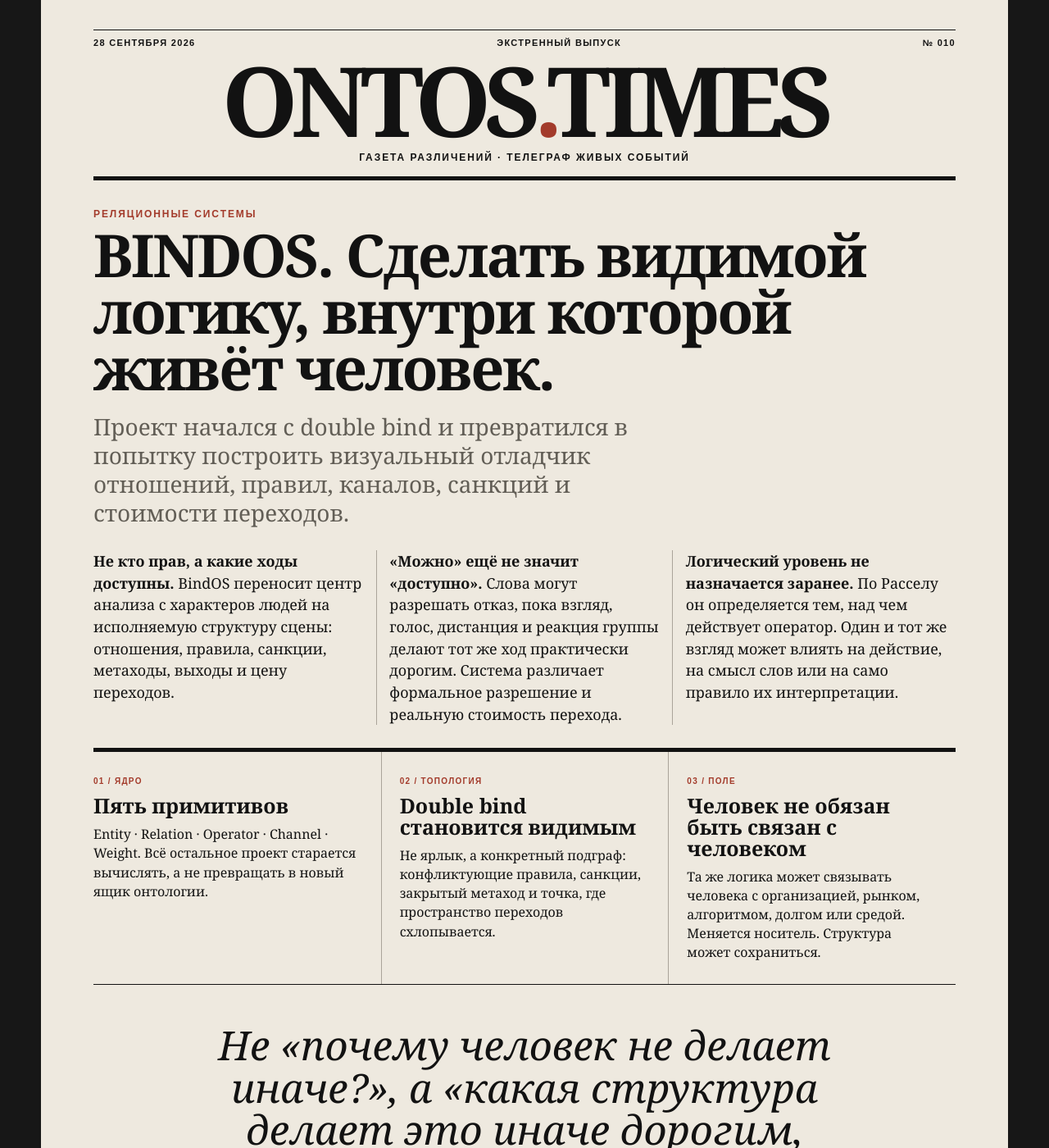
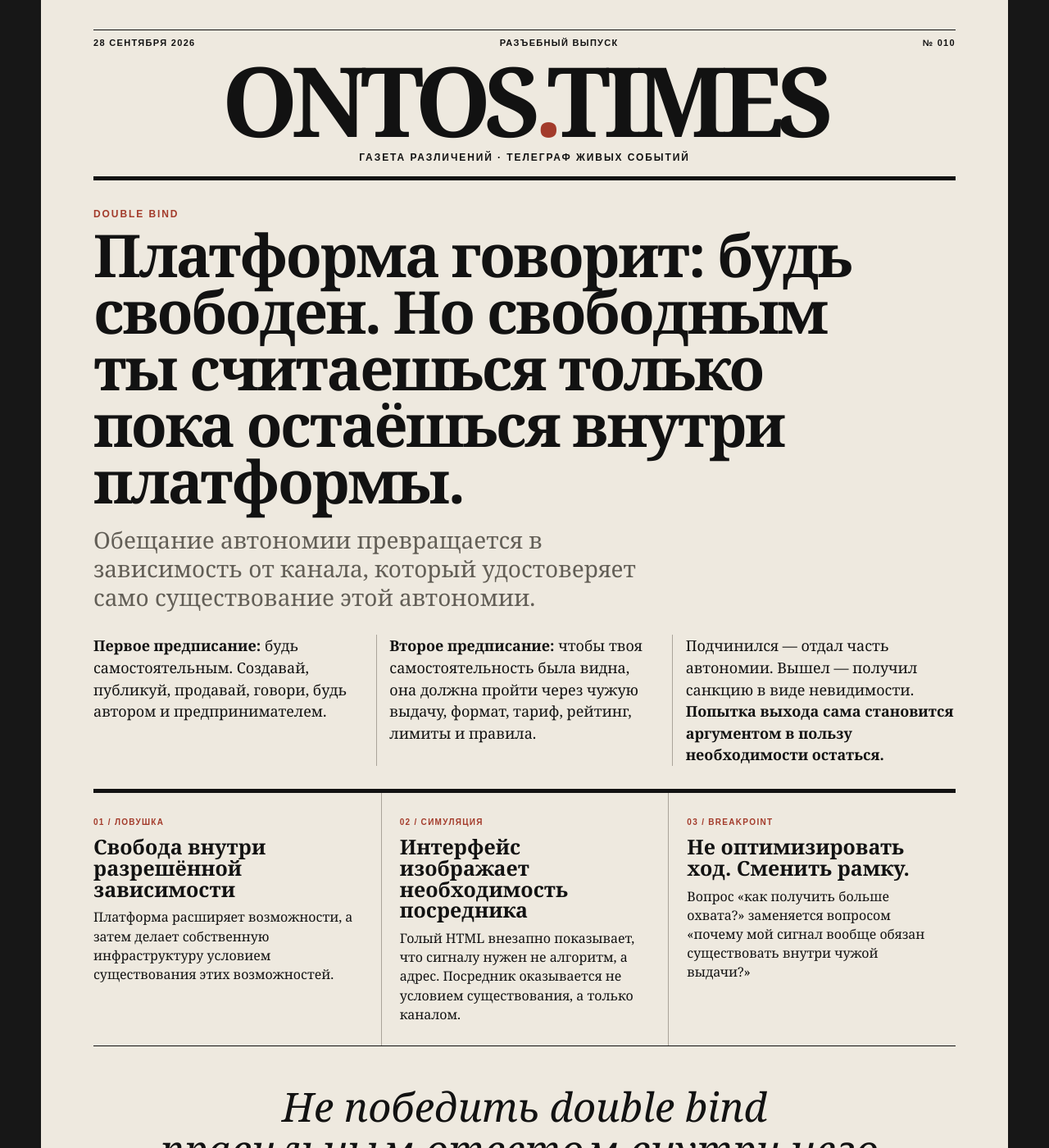
Before and after one commit to OntosLive/Ontos.Times, a Jekyll site: the page index.html, which Jekyll copies as it is, in a window 1280 px wide and 1400 px high. Shown: the whole window at 82% size. Built offline with Jekyll 4.4.1, drawn with Linux system fonts in a browser that asks for light colours; some of the changed text lies outside the part shown.

Commit message:
Put issue 010 on front page

```diff
--- a/index.html
+++ b/index.html
@@ -3,8 +3,8 @@
 <head>
   <meta charset="utf-8">
   <meta name="viewport" content="width=device-width,initial-scale=1">
-  <meta name="description" content="ONTOS.TIMES — BINDOS. Сделать видимой логику, внутри которой живёт человек.">
-  <title>ONTOS.TIMES — BINDOS</title>
+  <meta name="description" content="ONTOS.TIMES — Платформенный double bind">
+  <title>ONTOS.TIMES — Платформенный double bind</title>
   <link rel="stylesheet" href="styles.css">
 </head>
 <body>
@@ -12,7 +12,7 @@
     <div class="rule"></div>
     <div class="meta">
       <span>28 СЕНТЯБРЯ 2026</span>
-      <span>ЭКСТРЕННЫЙ ВЫПУСК</span>
+      <span>РАЗЪЕБНЫЙ ВЫПУСК</span>
       <span>№ 010</span>
     </div>
     <h1>ONTOS<span>.</span>TIMES</h1>
@@ -22,49 +22,45 @@
 
   <main>
     <article class="lead">
-      <p class="kicker">РЕЛЯЦИОННЫЕ СИСТЕМЫ</p>
-      <h2>BINDOS. Сделать видимой логику, внутри которой живёт человек.</h2>
-      <p class="deck">Проект начался с double bind и превратился в попытку построить визуальный отладчик отношений, правил, каналов, санкций и стоимости переходов.</p>
+      <p class="kicker">DOUBLE BIND</p>
+      <h2>Платформа говорит: будь свободен. Но свободным ты считаешься только пока остаёшься внутри платформы.</h2>
+      <p class="deck">Обещание автономии превращается в зависимость от канала, который удостоверяет само существование этой автономии.</p>
 
       <div class="columns">
-        <p><strong>Не кто прав, а какие ходы доступны.</strong> BindOS переносит центр анализа с характеров людей на исполняемую структуру сцены: отношения, правила, санкции, метаходы, выходы и цену переходов.</p>
+        <p><strong>Первое предписание:</strong> будь самостоятельным. Создавай, публикуй, продавай, говори, будь автором и предпринимателем.</p>
 
-        <p><strong>«Можно» ещё не значит «доступно».</strong> Слова могут разрешать отказ, пока взгляд, голос, дистанция и реакция группы делают тот же ход практически дорогим. Система различает формальное разрешение и реальную стоимость перехода.</p>
+        <p><strong>Второе предписание:</strong> чтобы твоя самостоятельность была видна, она должна пройти через чужую выдачу, формат, тариф, рейтинг, лимиты и правила.</p>
 
-        <p><strong>Логический уровень не назначается заранее.</strong> По Расселу он определяется тем, над чем действует оператор. Один и тот же взгляд может влиять на действие, на смысл слов или на само правило их интерпретации.</p>
+        <p>Подчинился — отдал часть автономии. Вышел — получил санкцию в виде невидимости. <strong>Попытка выхода сама становится аргументом в пользу необходимости остаться.</strong></p>
       </div>
     </article>
 
     <section class="dispatches">
       <article>
-        <span>01 / ЯДРО</span>
-        <h3>Пять примитивов</h3>
-        <p>Entity · Relation · Operator · Channel · Weight. Всё остальное проект старается вычислять, а не превращать в новый ящик онтологии.</p>
+        <span>01 / ЛОВУШКА</span>
+        <h3>Свобода внутри разрешённой зависимости</h3>
+        <p>Платформа расширяет возможности, а затем делает собственную инфраструктуру условием существования этих возможностей.</p>
       </article>
 
       <article>
-        <span>02 / ТОПОЛОГИЯ</span>
-        <h3>Double bind становится видимым</h3>
-        <p>Не ярлык, а конкретный подграф: конфликтующие правила, санкции, закрытый метаход и точка, где пространство переходов схлопывается.</p>
+        <span>02 / СИМУЛЯЦИЯ</span>
+        <h3>Интерфейс изображает необходимость посредника</h3>
+        <p>Голый HTML внезапно показывает, что сигналу нужен не алгоритм, а адрес. Посредник оказывается не условием существования, а только каналом.</p>
       </article>
 
       <article>
-        <span>03 / ПОЛЕ</span>
-        <h3>Человек не обязан быть связан с человеком</h3>
-        <p>Та же логика может связывать человека с организацией, рынком, алгоритмом, долгом или средой. Меняется носитель. Структура может сохраниться.</p>
+        <span>03 / BREAKPOINT</span>
+        <h3>Не оптимизировать ход. Сменить рамку.</h3>
+        <p>Вопрос «как получить больше охвата?» заменяется вопросом «почему мой сигнал вообще обязан существовать внутри чужой выдачи?»</p>
       </article>
     </section>
 
-    <blockquote>Не «почему человек не делает иначе?», а «какая структура делает это иначе дорогим, запрещённым, невидимым или недостижимым?»</blockquote>
-
-    <p style="margin:0 0 36px;font:700 12px Arial,sans-serif;letter-spacing:.1em;text-transform:uppercase">
-      <a href="archive/010/" style="color:inherit">Читать полный экстренный выпуск № 010 →</a>
-    </p>
+    <blockquote>Не победить double bind правильным ответом внутри него. Нужно сменить уровень, на котором задаётся сам вопрос.</blockquote>
   </main>
 
   <footer>
     <span>ONTOS.TIMES · № 010</span>
-    <span><a href="archive/" style="color:inherit">Подшивка</a> · Редакция хотела разобраться в double bind.</span>
+    <span><a href="archive/" style="color:inherit">Подшивка</a> · Собственный адрес — это выход из рамки.</span>
   </footer>
 </body>
 </html>
```
